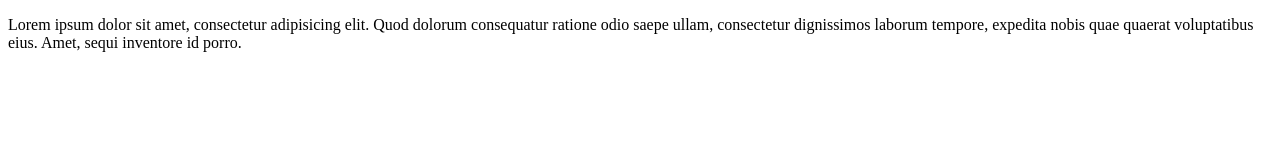
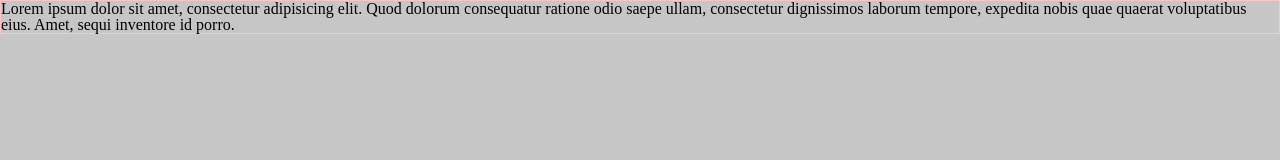
Before and after one commit to sjdubois/startup, a plain HTML site: page index.html in a window 1280 px wide. Drawn offline with Linux system fonts and the light colour scheme.

Commit message:
added styles to stylesheet and updated landing page

```diff
--- a/css/styles.css
+++ b/css/styles.css
@@ -58,9 +58,15 @@ table {
 
 /* CSS Reset Styles End */
 
-
 /* Custom Styles Start */
 
+body {
+	background: #c6c6c6;
+}
+
+div {
+	border: 1px solid #fec4c4;
+}
 
 /* Custom Styles End */
 
--- a/index.html
+++ b/index.html
@@ -4,10 +4,11 @@
 	<meta charset="UTF-8">
 	<title>Document</title>
 
-	<link rel="stylesheet" href="css/style.css">
+	<link rel="stylesheet" href="css/styles.css">
 </head>
 <body>
-	<p>Lorem ipsum dolor sit amet, consectetur adipisicing elit. Quod dolorum consequatur ratione odio saepe ullam, consectetur dignissimos laborum tempore, expedita nobis quae quaerat voluptatibus eius. Amet, sequi inventore id porro.</p>
-
+	<div>
+		<p>Lorem ipsum dolor sit amet, consectetur adipisicing elit. Quod dolorum consequatur ratione odio saepe ullam, consectetur dignissimos laborum tempore, expedita nobis quae quaerat voluptatibus eius. Amet, sequi inventore id porro.</p>
+	</div>
 </body>
 </html>
```
